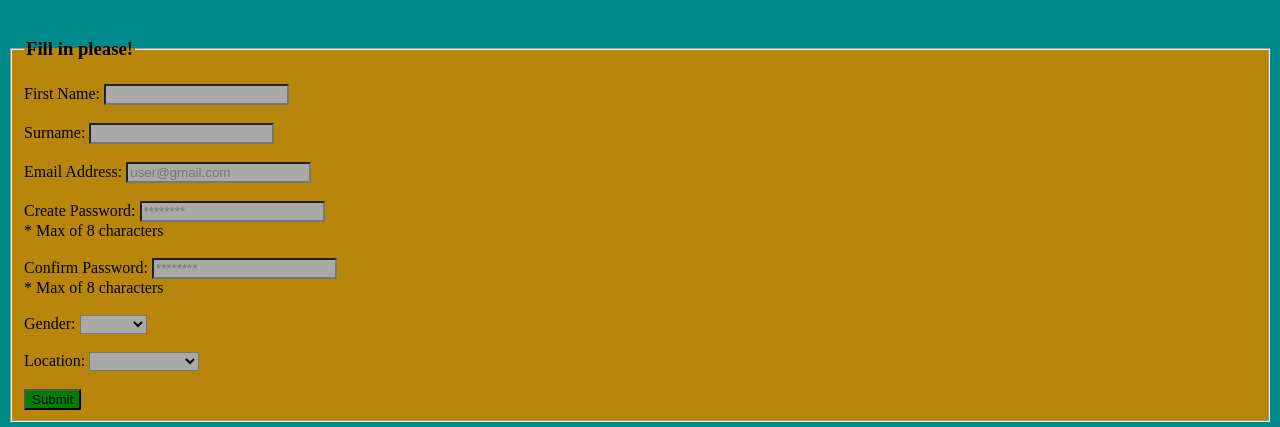
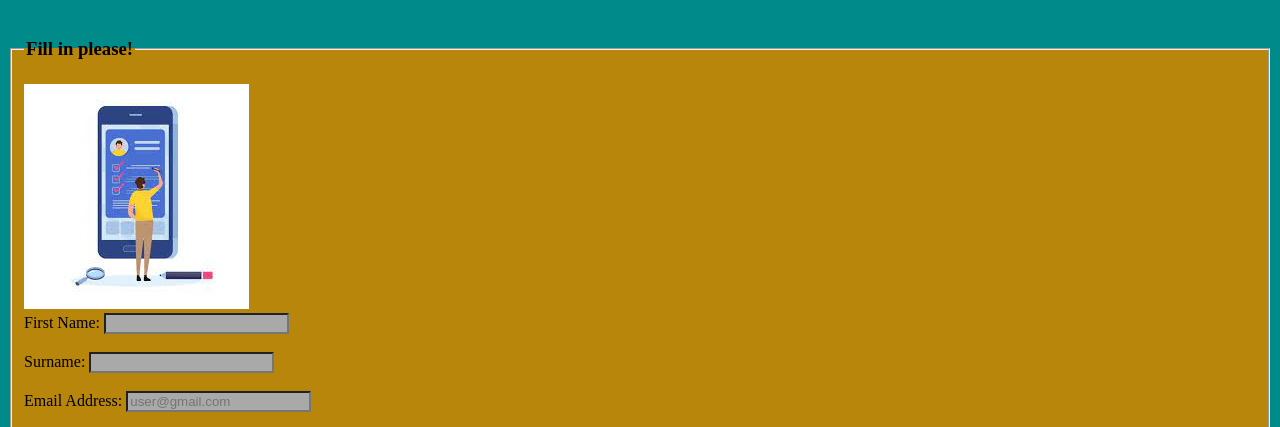
Before and after one commit to Bira274/practical, a plain HTML site: page tableform.html in a window 1280 px wide. Shown: the part 61-488 px from the top of the page. Drawn offline with Linux system fonts and the light colour scheme.

```diff
--- a/tableform.html
+++ b/tableform.html
@@ -11,10 +11,13 @@
         <h1>Sign Up</h1>
     </header>
     <main>
-        <fieldset style="background-color: darkgoldenrod;">
+        <fieldset style="background-color: darkgoldenrod;" >
             <legend>
                 <h3>Fill in please!</h3>
             </legend>
+            <div>
+                <img src="phone.jpg" alt="form art">
+            </div>
             <form action="." method="GET">
             <div id="name">
                 <label for="first_name">First Name:</label>
```
Also changed, not shown: phone.jpg (added).
